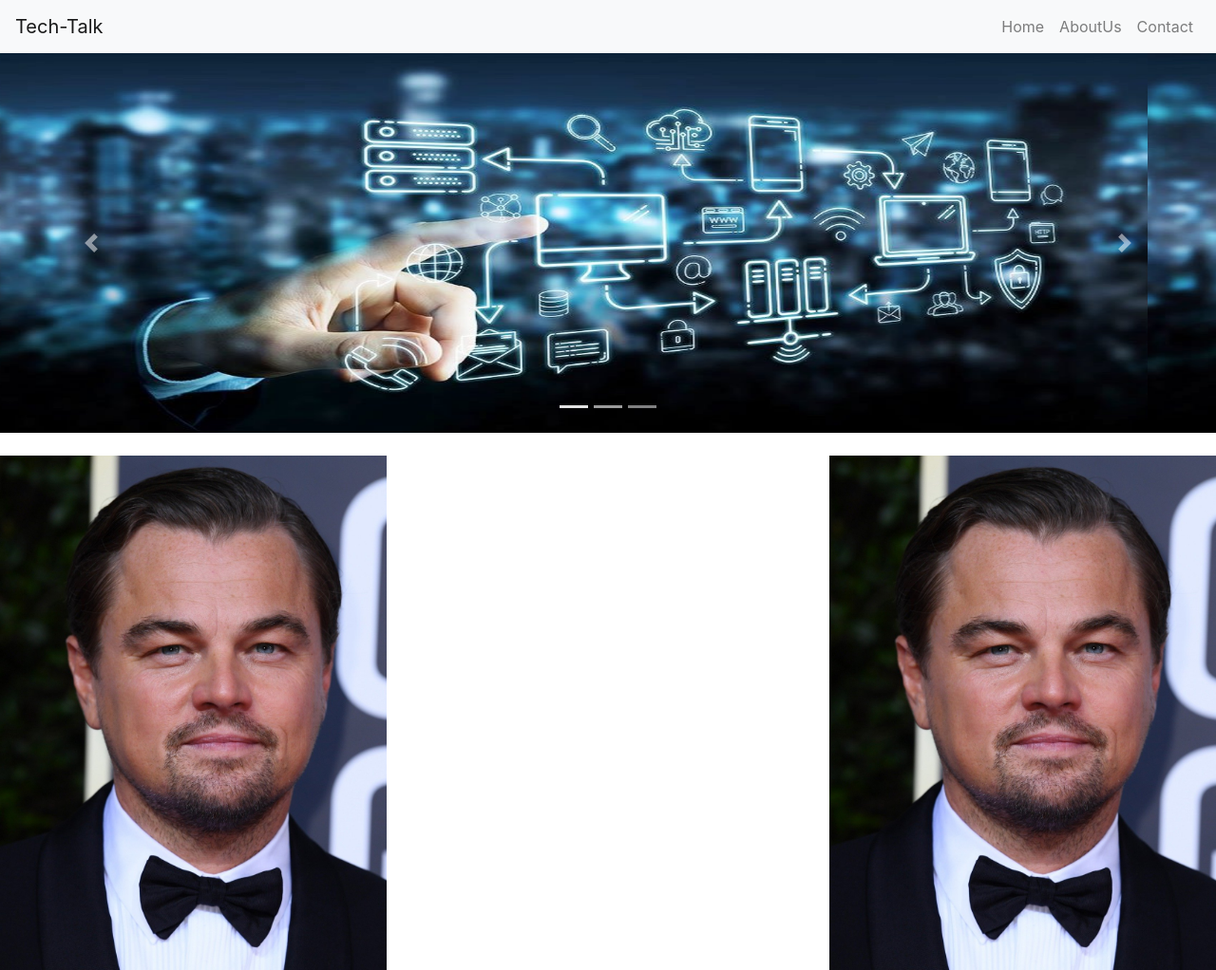
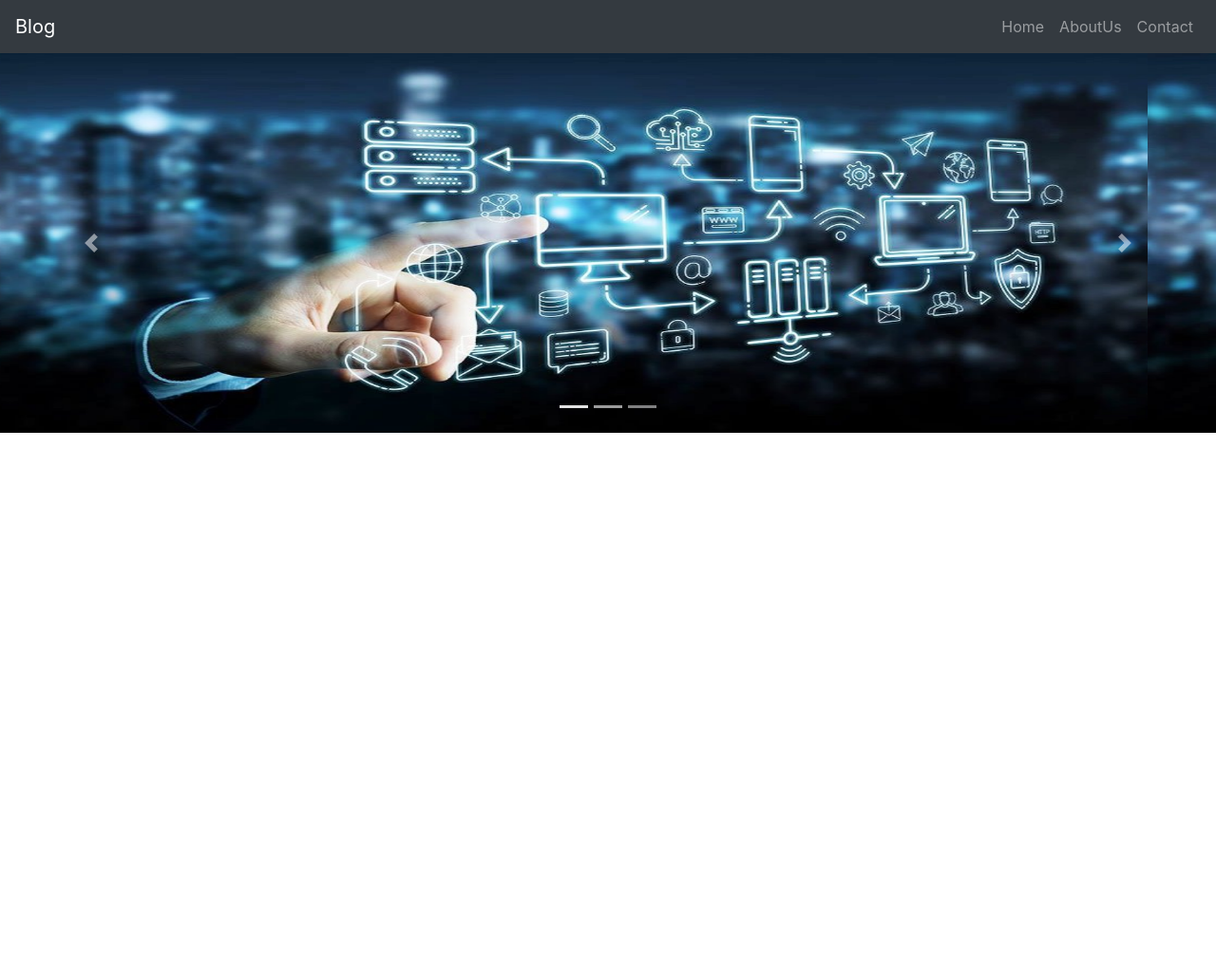
Before and after one commit to abhishekshubham16/Website, a plain HTML site: page index.htm in a window 1280 px wide. Shown: the whole page at 95% size. After the commit the page ends 800 px from the top, so only its background shows below. Drawn offline with nearby package versions, Linux system fonts and the light colour scheme.

Commit message:
sixth commit

```diff
--- a/index.htm
+++ b/index.htm
@@ -11,8 +11,8 @@
 
 </head>
 <body>
-    <nav class="navbar navbar-expand-lg navbar-light bg-light">
-        <a class="navbar-brand" href="./index.htm">Tech-Talk</a>
+    <nav class="navbar navbar-expand-lg navbar-dark bg-dark">
+        <a class="navbar-brand" href="./index.htm">Blog</a>
         <button class="navbar-toggler" type="button" data-toggle="collapse" data-target="#navbarNav" aria-controls="navbarNav" aria-expanded="false" aria-label="Toggle navigation">
           <span class="navbar-toggler-icon"></span>
         </button>
@@ -38,10 +38,10 @@
         </ol>
         <div class="carousel-inner">
           <div class="carousel-item active">
-            <img class="d-block w-100" src="/tech.jpg" alt="First slide" height="400">
+            <img class="d-block w-100 " src="/tech.jpg" alt="First slide" height="400">
           </div>
           <div class="carousel-item">
-            <img class="d-block w-100" src="/tech.jpg" alt="Second slide"height="400">
+            <img class="d-block w-100 " src="/tech.jpg" alt="Second slide" height="400">
           </div>
           <div class="carousel-item">
             <img class="d-block w-100" src="/tech.jpg" alt="Third slide" height="400">
@@ -56,13 +56,6 @@
           <span class="sr-only">Next</span>
         </a>
     </div><br/>
-    <div class="row">
-        <div class="col-4">
-          <img src="leo.jpg" class="img-fluid" alt="Sheep 2">
-        </div>
-        <div class="col-4 offset-4">
-          <img src="leo.jpg" class="img-fluid" alt="Sheep 3">
-        </div>
-    </div>
+
 </body>
 </html>
```
